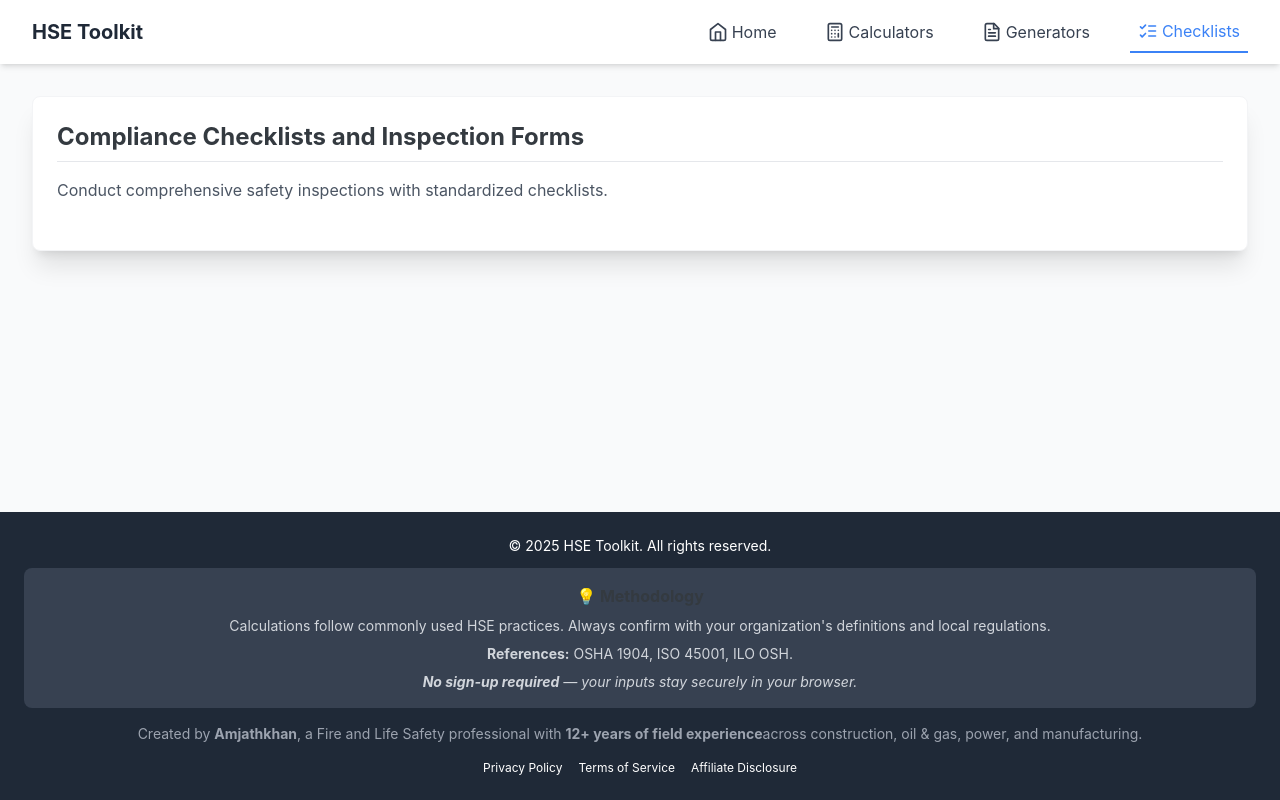
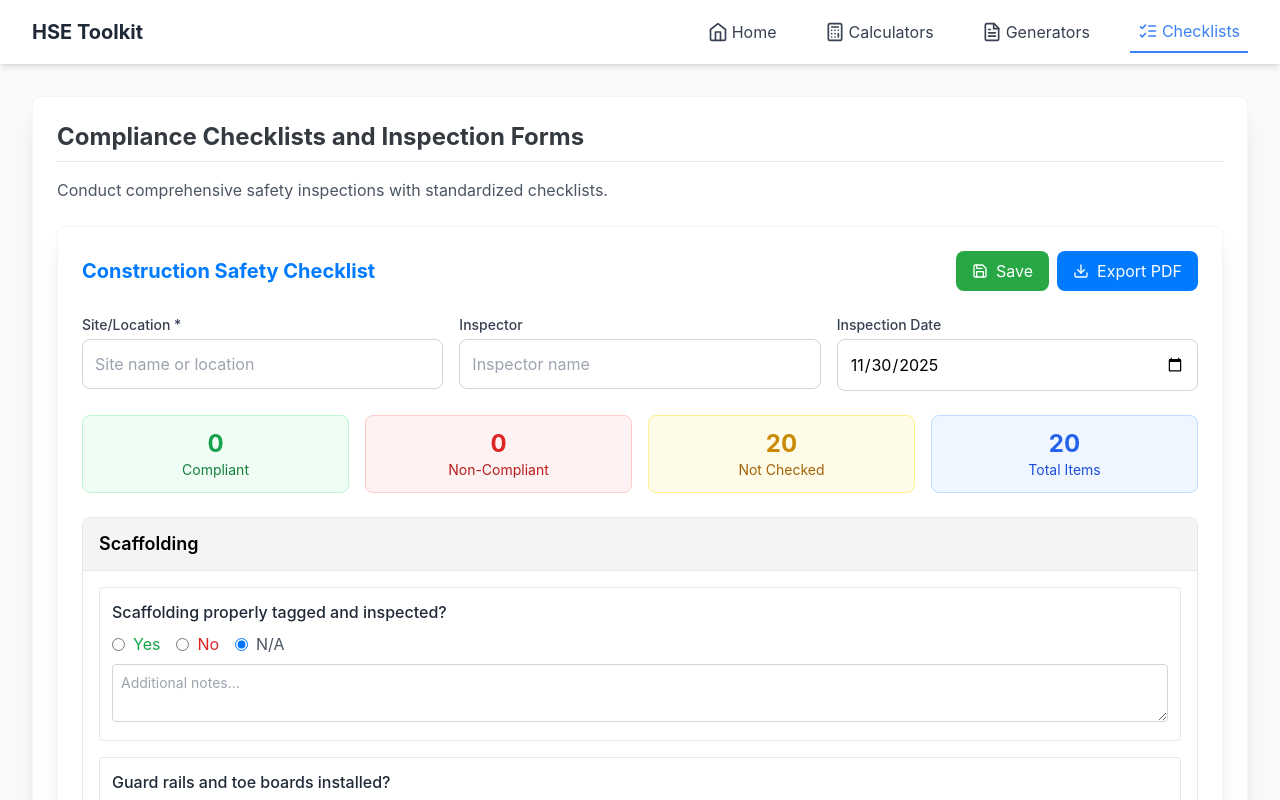
Before and after one commit to AmjathKhan001/hse-toolkit, a React (Vite) app in the folder hse-toolkit/: page /checklists in a window 1280 px wide. Shown: the top 800 px of the page. Built offline with nearby package versions, Linux system fonts and the light colour scheme.

Commit message:
Update checklists.jsx

```diff
--- a/hse-toolkit/src/pages/checklists.jsx
+++ b/hse-toolkit/src/pages/checklists.jsx
@@ -1,5 +1,5 @@
 import React from 'react';
-import constructionchecklist from '../components/checklists/constructionchecklist.jsx';
+import ConstructionChecklist from '../components/checklists/constructionchecklist.jsx';
 
 const Checklists = () => {
   return (
@@ -13,7 +13,7 @@ const Checklists = () => {
         </p>
 
         <div className="space-y-8">
-          <constructionchecklist />
+          <ConstructionChecklist />
         </div>
       </div>
     </div>
```
